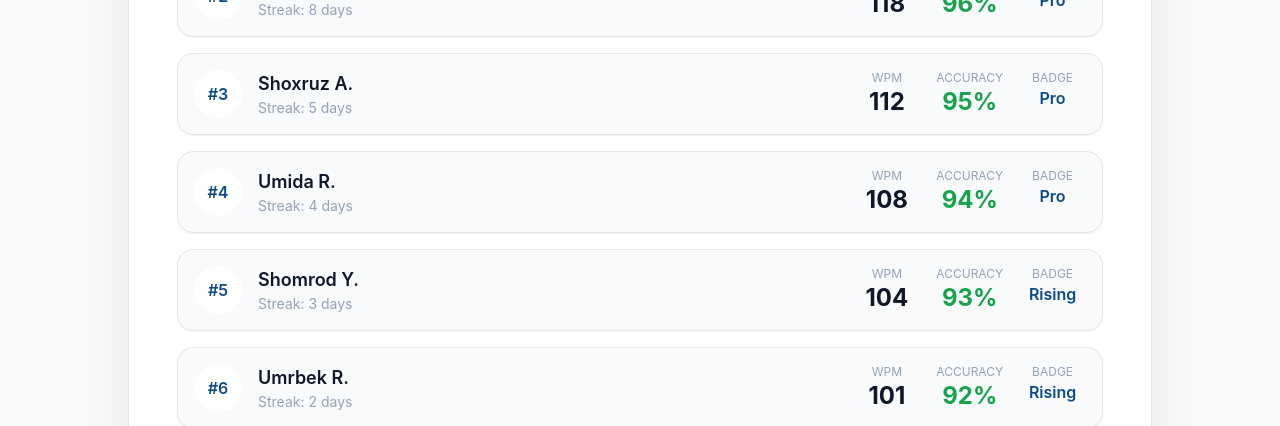
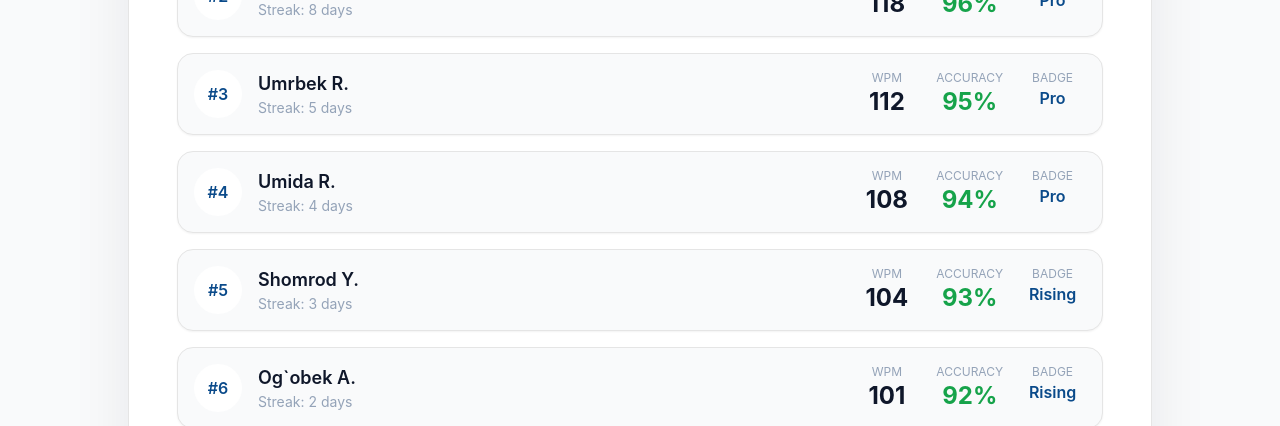
Before and after one commit to QuvonchbekBobojonov/fastcodinggame, a React (Vite) app: page /top-players in a window 1280 px wide. Shown: the part 526-952 px from the top of the page. Built offline with nearby package versions, Linux system fonts and the light colour scheme.

Commit message:
update top players

```diff
--- a/src/features/fastcode/topPlayers.ts
+++ b/src/features/fastcode/topPlayers.ts
@@ -8,8 +8,8 @@ export interface TopPlayer {
 export const TOP_PLAYERS: TopPlayer[] = [
   { name: 'Moorfo', wpm: 132, accuracy: 98, streak: '12 days' },
   { name: 'Xursand A.', wpm: 118, accuracy: 96, streak: '8 days' },
-  { name: 'Shoxruz A.', wpm: 112, accuracy: 95, streak: '5 days' },
+  { name: 'Umrbek R.', wpm: 112, accuracy: 95, streak: '5 days' },
   { name: 'Umida R.', wpm: 108, accuracy: 94, streak: '4 days' },
   { name: 'Shomrod Y.', wpm: 104, accuracy: 93, streak: '3 days' },
-  { name: 'Umrbek R.', wpm: 101, accuracy: 92, streak: '2 days' },
+  { name: 'Og`obek A.', wpm: 101, accuracy: 92, streak: '2 days' },
 ]
```
